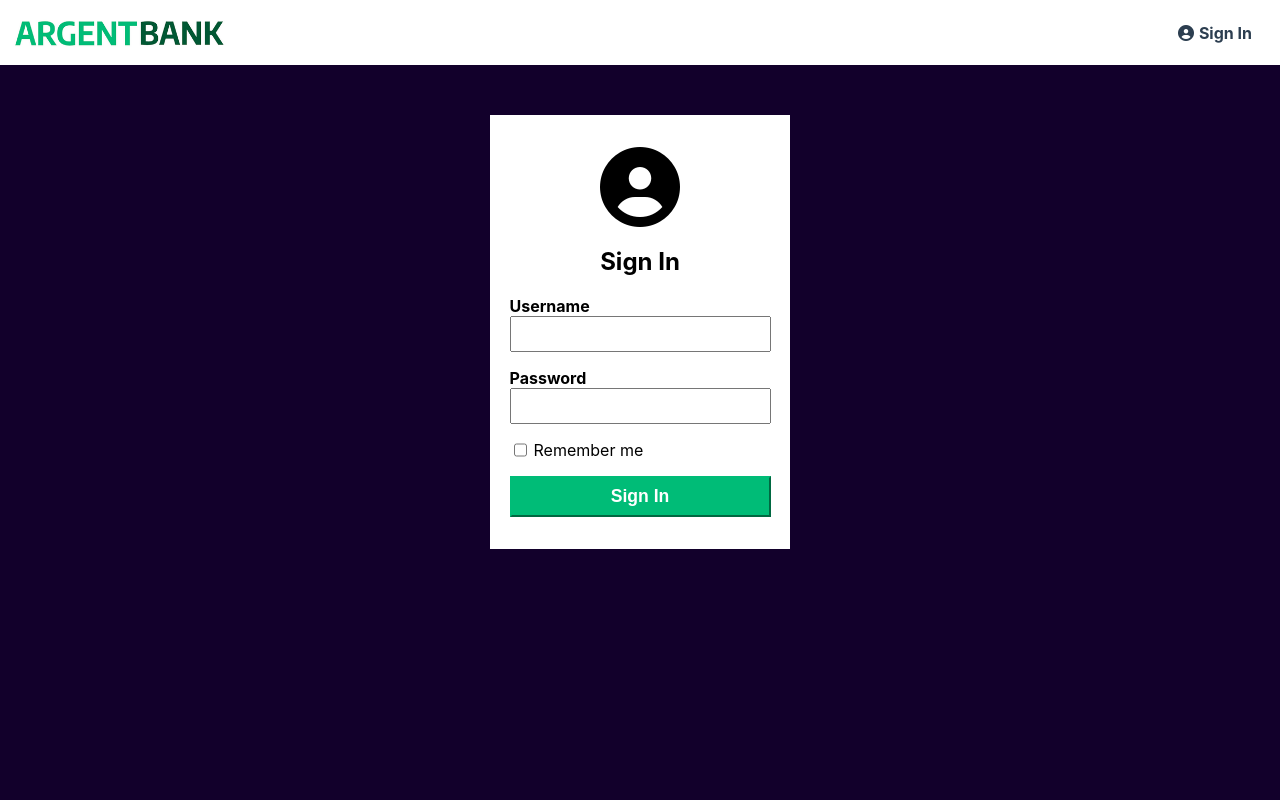
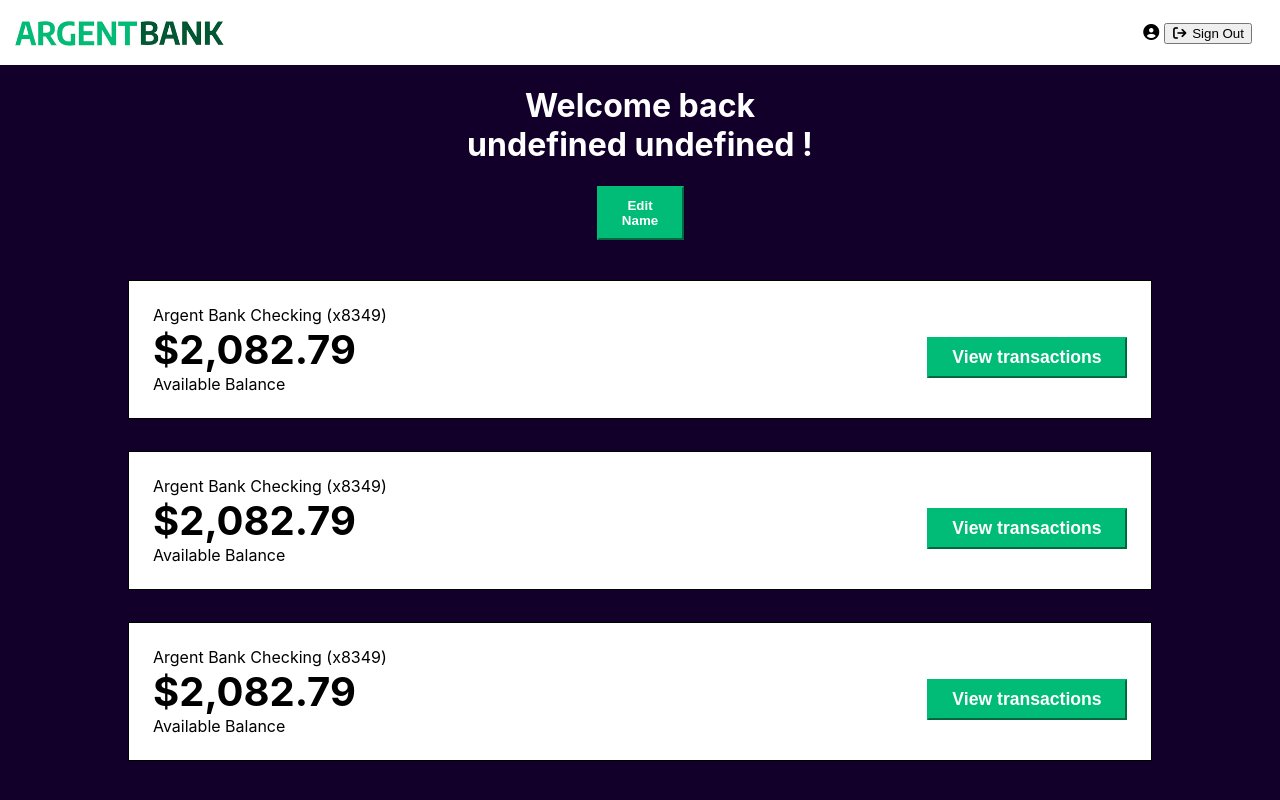
Before and after one commit to mastervr99/argentbank, a React (Create React App) app: page /profile in a window 1280 px wide. Before the commit this address led to /login. Shown: the top 800 px of the page. Built offline with nearby package versions, Linux system fonts and the light colour scheme; sample sign-in values are in the browser's storage.

Commit message:
feat : localstorage auth

```diff
--- a/src/App.js
+++ b/src/App.js
@@ -1,19 +1,27 @@
 import './App.scss';
 import React, { useEffect } from 'react';
-import { BrowserRouter as Router, Route, Routes } from 'react-router-dom';
+import { BrowserRouter as Router, Route, Routes, Navigate } from 'react-router-dom';
 import Home from './pages/home/home';
 import Sign_In from './pages/sign_in/sign_in';
 import User from './pages/user/user';
 import Header from './layout/header/header';
-import ProtectedRoute from './components/proctectedRoute/protectedRoute';
-import { useDispatch } from 'react-redux';
-import { checkAuth } from './pages/sign_in/loginSlice';
-
+import { useDispatch, useSelector } from 'react-redux';
+import { checkAuth, logingSuccess } from './pages/sign_in/loginSlice';
+import { profileSuccess } from './pages/user/profileSlice';
+import { getToken, getUserProfile } from './services/authService';
 function App() {
   const dispatch = useDispatch();
+  const isAuthenticated = useSelector((state) => state.login.isAuth);
 
   useEffect(() => {
-    dispatch(checkAuth());
+    const token = getToken();
+    const userProfile = getUserProfile();
+    if (token && userProfile) {
+      dispatch(logingSuccess({ token }));
+      dispatch(profileSuccess(userProfile));
+    } else {
+      dispatch(checkAuth());
+    }
   }, [dispatch]);
 
   return (
@@ -22,12 +30,8 @@ function App() {
         <div className='app_main'>
           <Routes>
             <Route path="/" element={<Home />} />
-            <Route path="/login" element={<Sign_In />} />
-            <Route path="/profile" element={
-              <ProtectedRoute>
-                <User />
-              </ProtectedRoute>
-            } />
+            <Route path="/login" element={isAuthenticated ? <Navigate to="/profile" /> : <Sign_In/>} />
+            <Route path="/profile" element={isAuthenticated ? <User /> : <Navigate to="/login" />} />
           </Routes>
         </div>
       </Router>
--- a/src/components/navigation/navigation.jsx
+++ b/src/components/navigation/navigation.jsx
@@ -12,7 +12,7 @@ function Navigation() {
 
     const handleSignOut = () => {
         dispatch(logingOut());
-        navigate('/login');
+        navigate('/');
     };
 
     return (
--- a/src/components/proctectedRoute/protectedRoute.jsx
+++ /dev/null
@@ -1,11 +0,0 @@
-import React from 'react';
-import { Navigate } from 'react-router-dom';
-import { useAuth } from '../../services/useSelector';
-
-const ProtectedRoute = ({ children }) => {
-  const isAuthenticated = useAuth();
-
-  return isAuthenticated ? children : <Navigate to="/login" />;
-};
-
-export default ProtectedRoute;
--- a/src/components/sign_in_form/sign_in_form.jsx
+++ b/src/components/sign_in_form/sign_in_form.jsx
@@ -2,7 +2,7 @@ import React, { useState } from 'react';
 import { useDispatch, useSelector  } from 'react-redux';
 import { useNavigate  } from 'react-router-dom';
 import { logingPending, logingSuccess, logingError, logingRemember  } from '../../pages/sign_in/loginSlice';
-import { login, getProfile, storeToken } from '../../services/authService';
+import { login, getProfile, storeToken, storeUserProfile } from '../../services/authService'; // Importer storeUserProfile
 import { loginModel } from '../../services/models/loginModel';
 import { loginResponseModel } from '../../services/models/loginResponseModel';
 import { userProfileModel } from '../../services/models/userProfileModel';
@@ -41,6 +41,9 @@ function Sign_In_Form() {
 
             if (userProfile) {
                 dispatch(profileSuccess(userProfile));
+                if (rememberMe) {
+                  storeUserProfile(userProfile);
+                }
                 navigate('/profile', { state: { userProfile } });
             } else {
                 console.error("userProfile is undefined");
--- a/src/pages/sign_in/sign_in.jsx
+++ b/src/pages/sign_in/sign_in.jsx
@@ -1,9 +1,25 @@
 import './sign_in.scss';
+import React, { useEffect } from 'react';
+import { useDispatch, useSelector } from 'react-redux';
+import { useNavigate } from 'react-router-dom';
 import Sign_In_Form from '../../components/sign_in_form/sign_in_form';
 import Footer from '../../layout/footer/footer';
+import { checkAuth } from '../../pages/sign_in/loginSlice';
 
 function Sign_In(){
-    return <main className="sign_in_page">
+    const dispatch = useDispatch();
+    const navigate = useNavigate();
+    const isAuthenticated = useSelector((state) => state.login.isAuth);
+
+    useEffect(() => {
+        dispatch(checkAuth());
+        if (isAuthenticated) {
+            navigate('/profile');
+        }
+    }, [dispatch, isAuthenticated, navigate]);
+
+    return (
+        <main className="sign_in_page">
             <section className="sign-in-content">
                 <div className='sign_in_form_content'>
                     <i className="fa fa-user-circle sign-in-icon"></i>
@@ -13,6 +29,7 @@ function Sign_In(){
             </section>
             <Footer paddingBottom="10px" />
         </main>
+    );
 }
 
-export default Sign_In
+export default Sign_In;
--- a/src/pages/user/user.jsx
+++ b/src/pages/user/user.jsx
@@ -1,23 +1,36 @@
 import './user.scss'
-import React, { useState } from 'react';
+import React, { useState, useEffect } from 'react';
+import { useNavigate } from 'react-router-dom';
 import Transaction from '../../components/transaction/transaction'
 import Footer from '../../layout/footer/footer'
 import { useSelector, useDispatch  } from 'react-redux';
 import { updateUserProfile } from '../../services/userService';
 import { profileSuccess } from '../../pages/user/profileSlice';
+import { checkAuth } from '../../pages/sign_in/loginSlice';
+
 
 function User(){
     const userProfile = useSelector((state) => state.profile.userProfile);
+    const isAuthenticated = useSelector((state) => state.login.isAuth);
     const dispatch = useDispatch();
+    const navigate = useNavigate();
     const [isEditing, setIsEditing] = useState(false);
-    const [firstname, setFirstname] = useState(userProfile.firstname);
-    const [lastname, setLastname] = useState(userProfile.lastname);
+    const [firstname, setFirstname] = useState(userProfile?.firstname || '');
+    const [lastname, setLastname] = useState(userProfile?.lastname || '');
+
+    useEffect(() => {
+        dispatch(checkAuth());
+    }, [dispatch]);
+
+    useEffect(() => {
+        if (!isAuthenticated) {
+            navigate('/login');
+        }
+    }, [isAuthenticated, navigate]);
 
     const handleEditClick = () => {
         setIsEditing(true);
     };
-
-
 
     const handleCancelClick = () => {
         setIsEditing(false);
@@ -44,7 +57,7 @@ function User(){
     return <div className="user_page">
         <main className='main'>
             <div className="header_user_page">
-                <h1>Welcome back<br />{!isEditing && `${userProfile.firstname} ${userProfile.lastname}`}</h1>
+                <h1>Welcome back<br />{!isEditing && `${userProfile.firstname} ${userProfile.lastname} !`}</h1>
                 {isEditing ? (
                     <div className='edit_form'>
                         <div className='form_left_side'>
--- a/src/services/authService.js
+++ b/src/services/authService.js
@@ -8,6 +8,7 @@ export function storeToken(token, rememberMe) {
 
 export function getToken() {
     const token = localStorage.getItem('token') || sessionStorage.getItem('token');
+    return token;
 }
 
 export function removeToken() {
@@ -72,3 +73,12 @@ export async function getProfile(token) {
         return { error: "Une erreur s'est produite. Veuillez réessayer ultérieurement." };
     }
 }
+
+export function storeUserProfile(userProfile) {
+    localStorage.setItem('userProfile', JSON.stringify(userProfile));
+}
+
+export function getUserProfile() {
+    const userProfile = localStorage.getItem('userProfile');
+    return userProfile ? JSON.parse(userProfile) : null;
+}
--- a/src/services/useSelector.js
+++ /dev/null
@@ -1,5 +0,0 @@
-import { useSelector } from 'react-redux';
-
-export const useAuth = () => {
-  return useSelector((state) => state.login.isAuth);
-};
```
Lines whose indentation alone changed are shown as unchanged.
